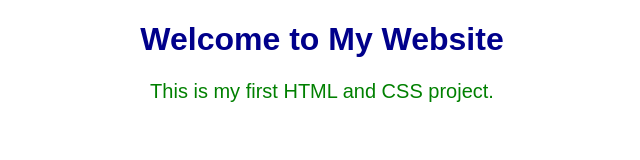
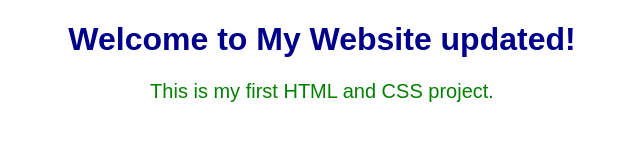
Before and after one commit to BanothuSukanya/awp030726, a plain HTML site: page index.html in a window 1280 px wide. Shown: the whole page, without its empty margins (318-958 px from the left). Drawn offline with Linux system fonts and the light colour scheme.

Commit message:
Updated Html File

```diff
--- a/index.html
+++ b/index.html
@@ -6,7 +6,7 @@
 </head>
 <body>
 
-    <h1>Welcome to My Website</h1>
+    <h1>Welcome to My Website updated!</h1>
     <p>This is my first HTML and CSS project.</p>
 
 </body>
```
